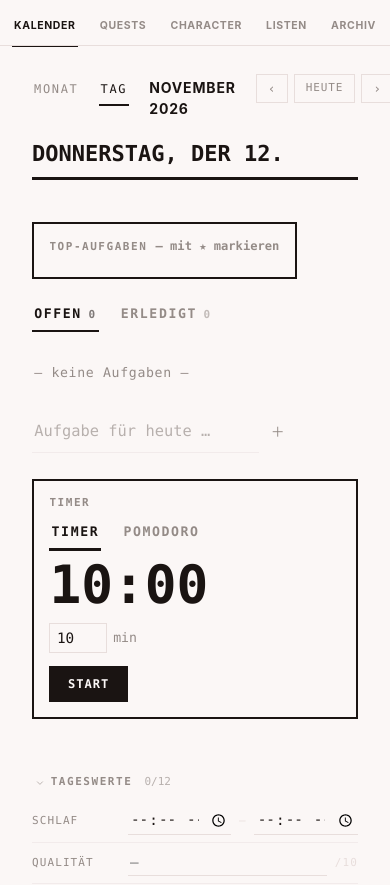
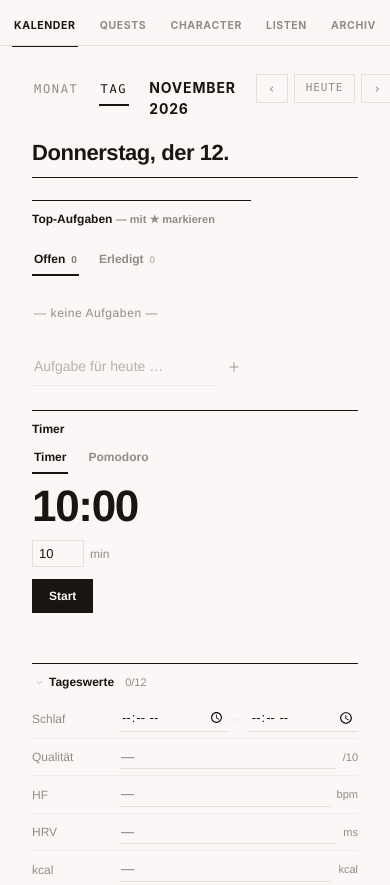
Before and after one commit to davidrubekeil/quest-log, a plain HTML site: page index.html in a window 390 px wide. Shown: the top 885 px of the page. Drawn offline with Linux system fonts and the light colour scheme.

Commit message:
Dashboard-Theme: Swiss Style, etwas kleiner
Dashboard und Tagesansicht in Schweizer Typografie: durchgehend Helvetica,
Hierarchie nur ueber Groesse und Gewicht, Labels in Satzschreibung statt
gesperrter Versalien, feine Linien als Raster statt Kaesten, Tabellenziffern.
Skalierung von 1.3 auf 1.12 reduziert (Tablet 1.06, Handy 1.0).

Co-Authored-By: Claude Fable 5.2 <noreply@anthropic.com>

```diff
--- a/style.css
+++ b/style.css
@@ -1525,31 +1525,47 @@ input { font: inherit; color: inherit; }
 .char-chip i.bad { color: var(--red); }
 @media (max-width: 760px) { .char-summary { margin-left: 22px; flex-basis: 100%; } }
 
-/* ---------- Dashboard-Theme: brutalistisch-minimal, durchgehend Monospace (Tagesdashboard + Tagesansicht) ----------
-   Eine einzige Schrift (System-Mono), größer skaliert; Hierarchie nur über Gewicht, Versalien und Linien. */
+/* ---------- Dashboard-Theme: Swiss Style (Tagesdashboard + Tagesansicht) ----------
+   Schweizer Typografie: eine Grotesk (Helvetica), linksbündig, Hierarchie nur über Größe und
+   Gewicht, feine Linien als Raster, keine Kästen, keine Versalien-Labels, Tabellenziffern. */
 .dashboard, .day-view {
-  --grotesk: ui-monospace, "SF Mono", Menlo, Consolas, monospace; /* Titel/Labels ebenfalls Mono */
-  font-family: var(--mono);
-  zoom: 1.3;
-}
-.dashboard .day-head, .day-view .day-head { margin-bottom: 18px; padding-bottom: 8px; border-bottom: 3px solid var(--ink); }
-.dashboard .day-title, .day-view .day-title { font-size: 24px; font-weight: 800; letter-spacing: 0; text-transform: uppercase; line-height: 1.15; }
-.dashboard .dash-label, .day-view .dash-label { letter-spacing: 0.14em; }
-.dashboard .dash-top { background: var(--paper); border: 2px solid var(--ink); }
-.dashboard .dash-timer { padding: 12px 14px 14px; border: 2px solid var(--ink); background: var(--paper); }
-.dashboard .timer-display { font-size: 48px; line-height: 1; letter-spacing: 0; margin: 8px 0 10px; }
-
-@media (max-width: 1180px) {
-  .dashboard, .day-view { zoom: 1.15; }
-  .dash-row-bottom { grid-template-columns: repeat(2, minmax(0, 1fr)); }
-}
-@media (max-width: 900px) {
-  .dashboard, .day-view { zoom: 1.1; }
-  .dash-row-bottom { grid-template-columns: minmax(0, 1fr); }
-}
-@media (max-width: 600px) {
-  .dashboard .day-title, .day-view .day-title { font-size: 20px; }
-}
+  --grotesk: "Helvetica Neue", Helvetica, Arial, sans-serif;
+  --mono: "Helvetica Neue", Helvetica, Arial, sans-serif; /* auch Eingabefelder und Zahlen */
+  font-family: var(--grotesk);
+  font-variant-numeric: tabular-nums;
+  zoom: 1.12;
+}
+.dashboard .day-head, .day-view .day-head { margin-bottom: 22px; padding-bottom: 10px; border-bottom: 1px solid var(--ink); }
+.dashboard .day-title, .day-view .day-title { font-size: 26px; font-weight: 700; letter-spacing: -0.02em; line-height: 1.1; }
+
+/* Labels: klein, fett, Satzschreibung statt gesperrter Versalien */
+.dashboard .dash-label, .day-view .dash-label,
+.dashboard .step-tabs button, .dashboard .timer-btn,
+.day-view .day-group-label {
+  font-size: 12px; font-weight: 700; letter-spacing: 0; text-transform: none;
+}
+.dashboard .dash-label, .day-view .dash-label { color: var(--ink); }
+.dashboard .dash-label.warn { color: var(--red); }
+.dashboard .step-tabs button { color: var(--muted); }
+.dashboard .step-tabs button.active, .dashboard .step-tabs button:hover { color: var(--ink); }
+.dashboard .routine-group-label, .day-view .routine-group-label { font-size: 11px; font-weight: 400; letter-spacing: 0; text-transform: none; color: var(--muted); }
+.dashboard .log-row, .day-view .log-row { font-size: 12px; letter-spacing: 0; text-transform: none; }
+.dashboard .log-unit, .day-view .log-unit { font-size: 11px; color: var(--muted); }
+.dashboard .marker-tag, .day-view .marker-tag { font-size: 11px; letter-spacing: 0; text-transform: none; }
+.dashboard .dash-tag, .dashboard .dash-crumb, .dashboard .dash-overdue-tag { letter-spacing: 0; }
+
+/* Raster: jede Einheit beginnt mit einer feinen Linie statt eines Kastens */
+.dashboard .dash-top, .dashboard .dash-timer, .dashboard .dash-log, .dashboard .dash-scratch, .dashboard .dash-routines,
+.day-view .dash-log, .day-view .dash-scratch, .day-view .dash-routines {
+  border: none; border-top: 1px solid var(--ink); background: none; padding: 9px 0 0;
+}
+.dashboard .dash-overdue { border: none; border-top: 1px solid var(--red); padding: 9px 0 0; }
+.dashboard .dash-tasks-col > :first-child { margin-top: 0; }
+.dashboard .timer-display { font-size: 44px; font-weight: 700; letter-spacing: -0.03em; line-height: 1; margin: 10px 0 12px; }
+
+@media (max-width: 1180px) { .dashboard, .day-view { zoom: 1.06; } }
+@media (max-width: 900px) { .dashboard, .day-view { zoom: 1; } }
+@media (max-width: 600px) { .dashboard .day-title, .day-view .day-title { font-size: 22px; } }
 
 /* Zähler im einklappbaren Block-Header (Tageswerte x/y, Journal-Einträge) */
-.dash-count { margin-left: 8px; font-family: var(--mono); font-size: 10px; font-weight: 400; letter-spacing: 0; opacity: 0.65; }
+.dash-count { margin-left: 8px; font-family: var(--mono); font-size: 11px; font-weight: 400; letter-spacing: 0; color: var(--muted); }
--- a/sw.js
+++ b/sw.js
@@ -1,7 +1,7 @@
 /* Quest-Log — Service Worker
    Cache-first für die App-Shell; bei neuer Version CACHE-Namen hochzählen. */
 
-const CACHE = 'questlog-cache-v69';
+const CACHE = 'questlog-cache-v70';
 
 const ASSETS = [
   './',
```
